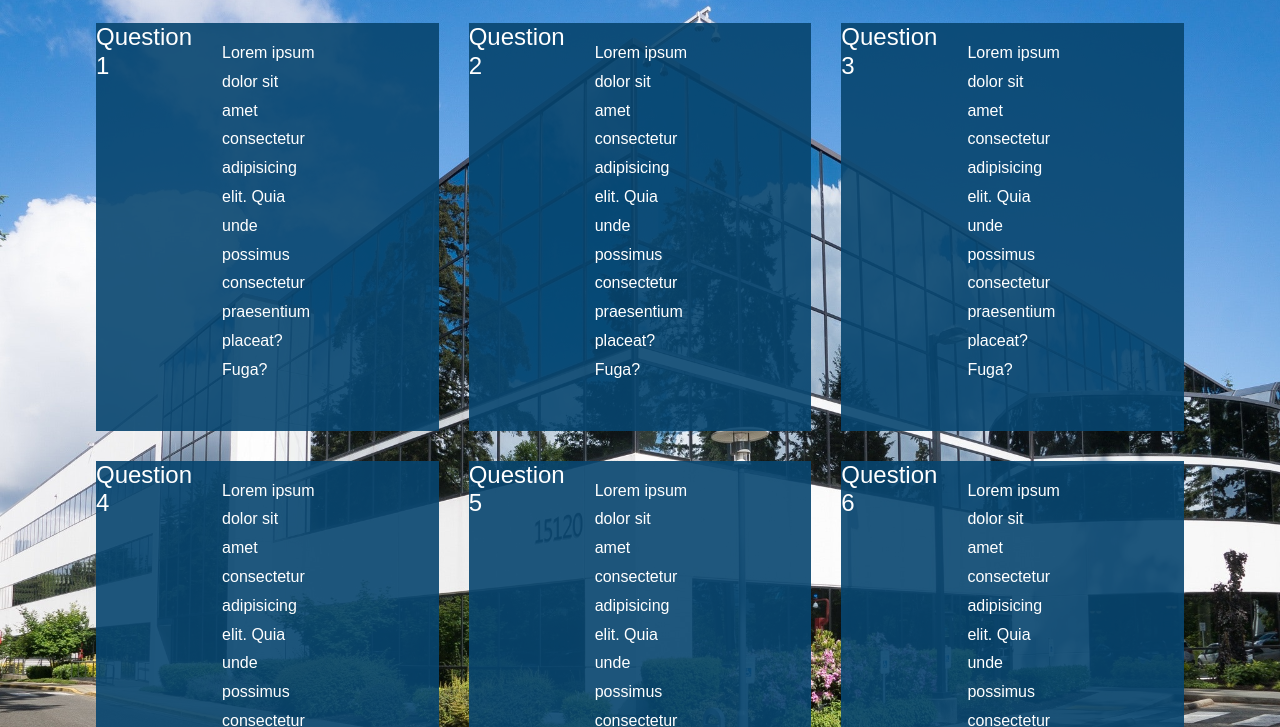
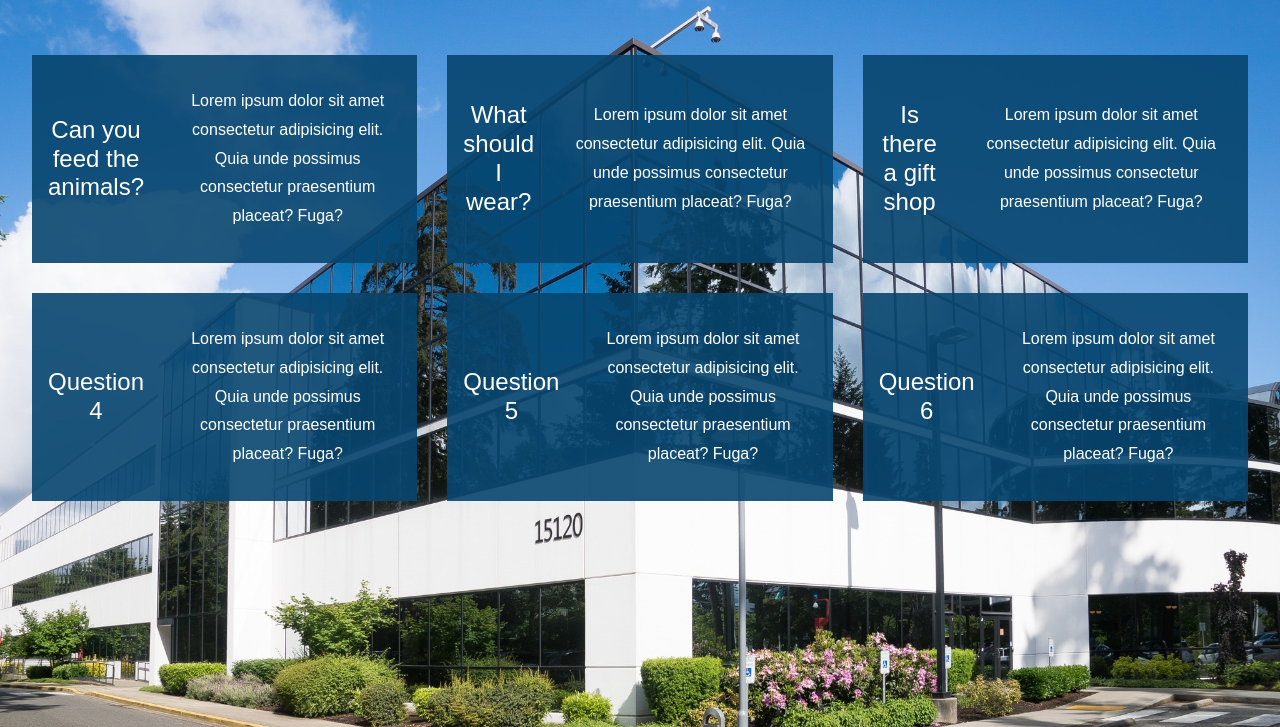
Before and after one commit to MartaxM/Front-End, a website: page dist/faqs.html in a window 1280 px wide. Shown: the part 73-800 px from the top of the page. Drawn offline with Linux system fonts and the light colour scheme.

Commit message:
FAQs page

```diff
--- a/scss/_menu.scss
+++ b/scss/_menu.scss
@@ -2,7 +2,7 @@
 // Menu Button
 
 .menu-btn {
-    position: absolute;
+    position: fixed;
     z-index: 3;
     right: 25px;
     top: 25px;
@@ -20,6 +20,7 @@
     // Rotate Into X With Menu Lines
     &.close {
         transform: rotate(180deg);
+        z-index: 5;
 
         .btn-line {
 
--- a/scss/_mobile.scss
+++ b/scss/_mobile.scss
@@ -2,6 +2,10 @@
 @include mediaXl {
     .menu-btn {
         visibility: hidden;
+    }
+
+    main#home {
+        padding-top: 4rem;
     }
 }
 
@@ -46,7 +50,11 @@
     main {
         align-items: center;
         text-align: center;
-        margin: 2rem;
+    }
+
+    main#tickets {
+        padding: 2rem 2rem;
+        padding-top: 6rem;
     }
 
     ul.menu-nav {
@@ -82,11 +90,6 @@
         visibility: visible;
     }
 
-    main#tickets {
-        padding: 2rem 2rem;
-        padding-top: 6rem;
-    }
-
     .tickets-info {
         grid-template-areas:
             'timetable'
@@ -95,7 +98,6 @@
     }
 
     .faqs {
-        padding: 0;
         grid-template-areas:
             'item1'
             'item2'
@@ -104,22 +106,30 @@
             'item5'
             'item6';
         grid-template-columns: 1fr;
+
+        & .item {
+            display: block;
+        }
     }
 }
 
 // Smartphones
 @include mediaSm {
 
-    main {
-        padding: 0.5rem;
+    main#tickets {
+        margin: 0.5rem;
+        padding: 0;
+        margin: 0;
     }
 
-    main#tickets {
+    main#home {
         padding: 0;
-
+        margin: 0;
     }
 
-    main#faqs-page  {
+    main#faqs-page {
+        margin: 0.5rem;
+        margin-top: 5rem;
         padding: 0;
     }
 
--- a/scss/main.scss
+++ b/scss/main.scss
@@ -36,11 +36,17 @@ a {
 // main
 main {
     margin: 0;
+
     //height: 100%;
     min-height: calc(100vh - 60px);
     z-index: -1;
 
     // Exhibition page
+
+    &#home {
+        text-align: center;
+        vertical-align: middle;
+    }
 
     &#exhibition {
         padding: 0;
@@ -56,7 +62,7 @@ main {
 
     // Tickets page
     &#tickets {
-        margin-top: 6rem;
+        padding-top: 6rem;
         background: rgba(darken($secondary-color, 5), $background-opacity);
         height: 100%;
         font-size: 16px;
@@ -67,7 +73,8 @@ main {
 
     // Faqs page
     &#faqs-page {
-        margin: 6rem;
+        padding: 2rem;
+        margin-top: 6rem;
         height: 100%;
         font-size: 16px;
         font-weight: 400;
@@ -238,8 +245,18 @@ main {
         'item4 item5 item6';
     grid-template-columns: repeat(3, 1fr);
 
-    & .faqs.item {
+    & .item {
         background-color: rgba($secondary-color, $background-opacity*1.5);
+        text-align: center;
+        text-justify: inter-word;
+        padding: 1rem;
+        display: flex;
+        justify-content: center;
+        align-items: center;
+    }
+
+    p {
+        padding: auto;
     }
 
     .item1 {
```
Also changed, not shown: dist/css/main.css, dist/faqs.html, dist/index.html.
